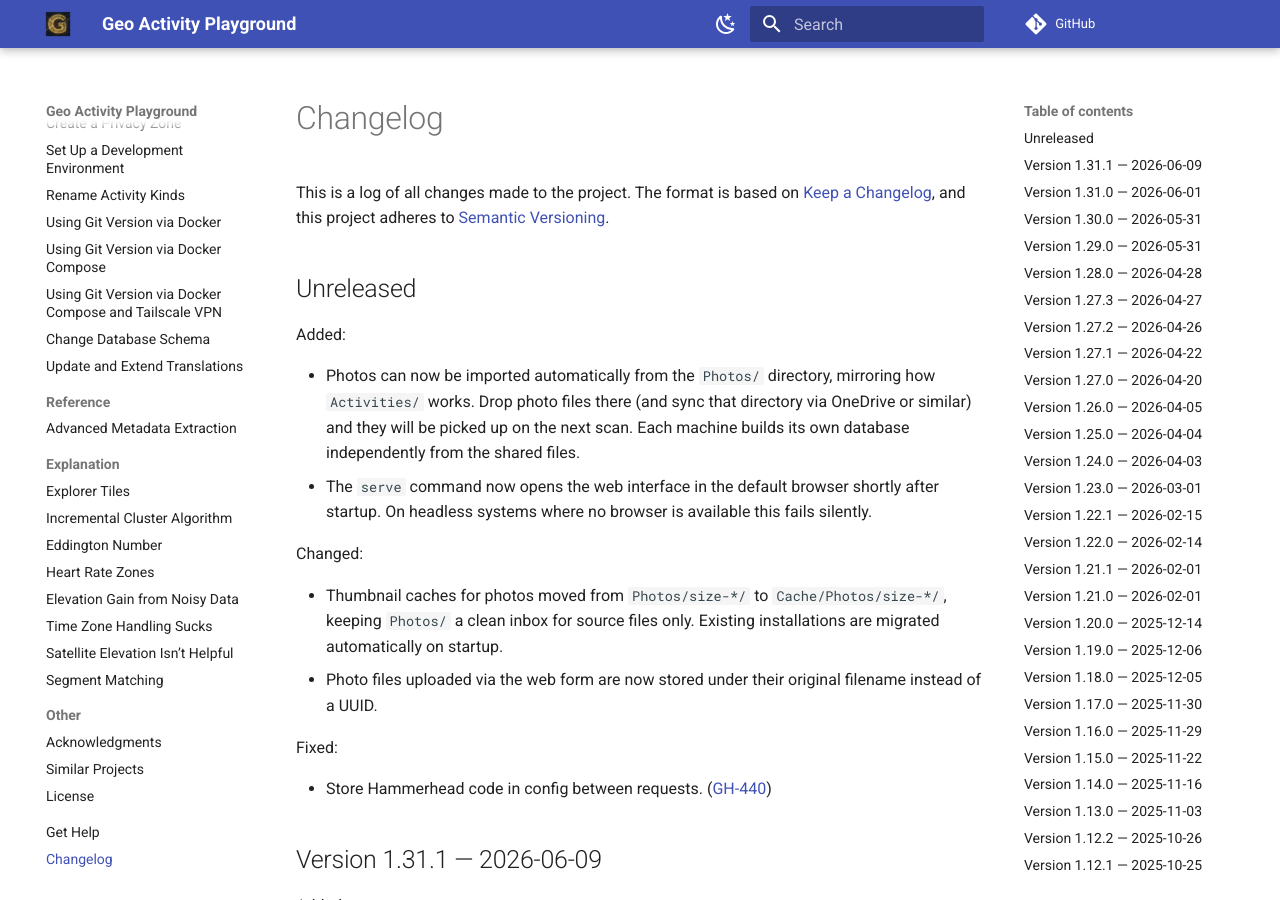
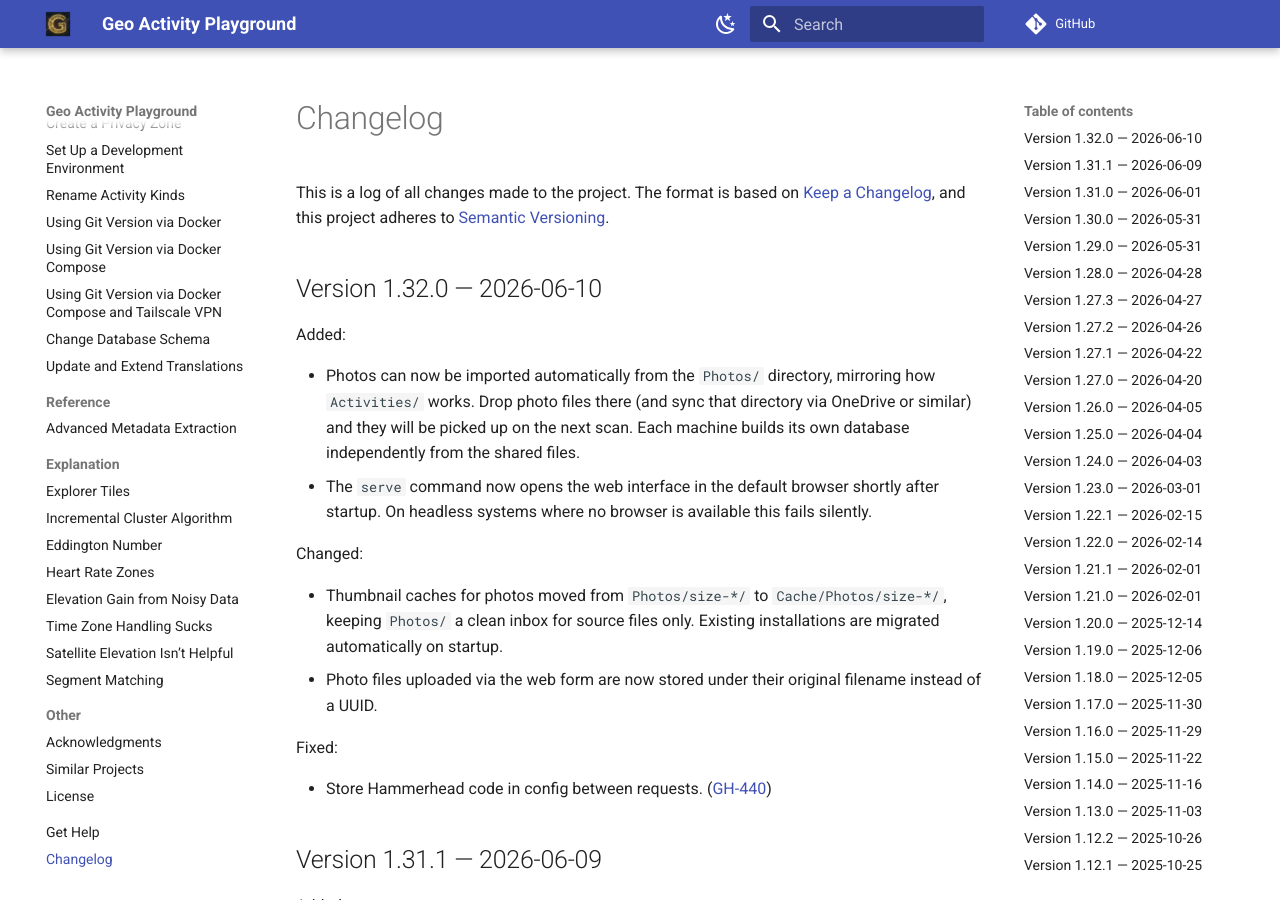
Before and after one commit to martin-ueding/geo-activity-playground, an MkDocs documentation site: the page built from docs/changelog.md, in a window 1280 px wide and 900 px high. Built offline with MkDocs 1.6.1 and Material for MkDocs 9.7.7, drawn with Linux system fonts in a browser that asks for light colours; comment, search, counter and statistics services are not loaded.

Commit message:
chore: bump version to 1.32.0

```diff
--- a/docs/changelog.md
+++ b/docs/changelog.md
@@ -15,7 +15,7 @@ Types of changes
 
 <!-- next version below this line -->
 
-## Unreleased
+## Version 1.32.0 — 2026-06-10
 
 Added:
 
--- a/pyproject.toml
+++ b/pyproject.toml
@@ -1,6 +1,6 @@
 [project]
 name = "geo-activity-playground"
-version = "1.31.1"
+version = "1.32.0"
 description = "Analysis of geo data activities like rides, runs or hikes."
 authors = [{ name = "Martin Ueding", email = "mu@martin-ueding.de" }]
 license = { text = "MIT" }
```
Also changed, not shown: 1 other file.
